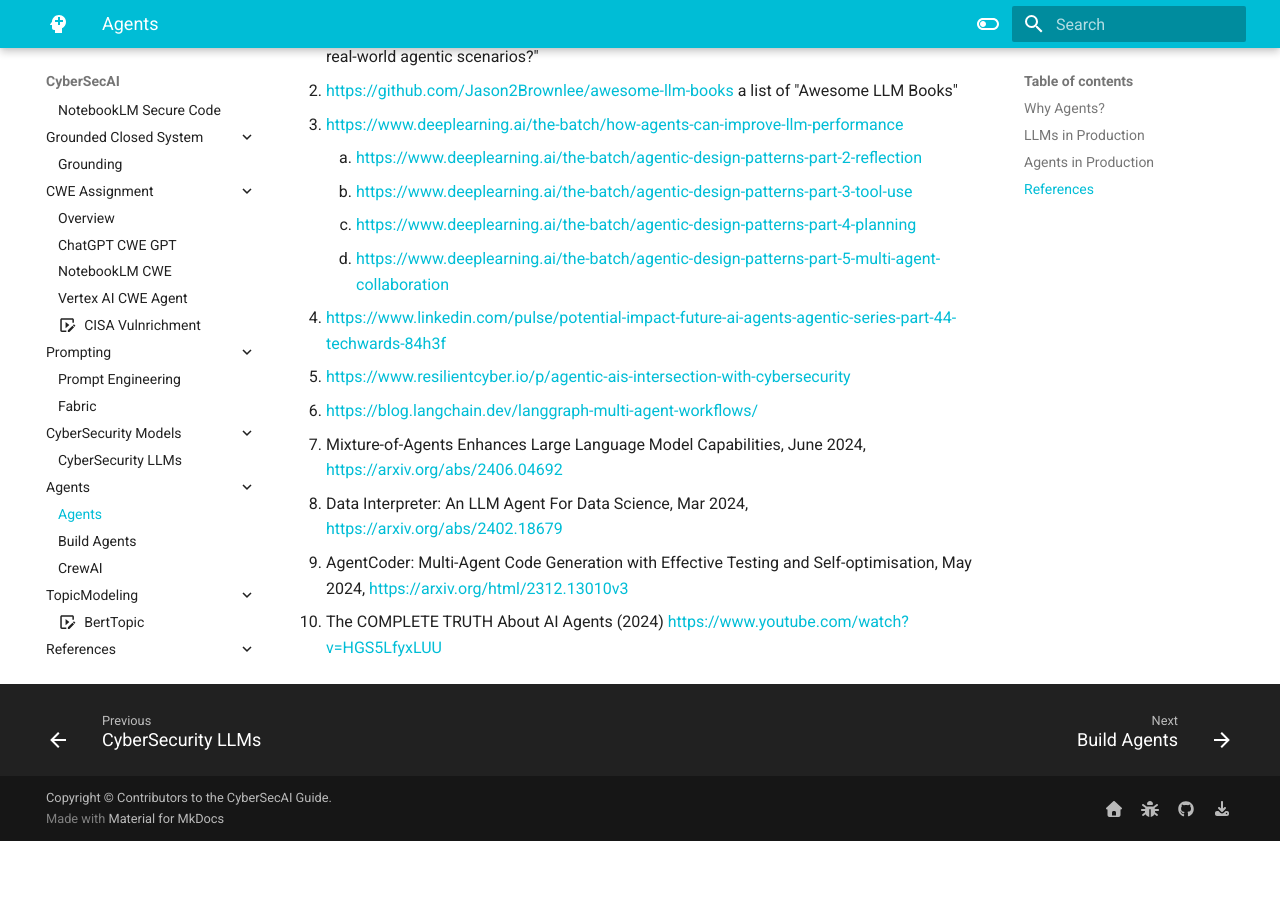
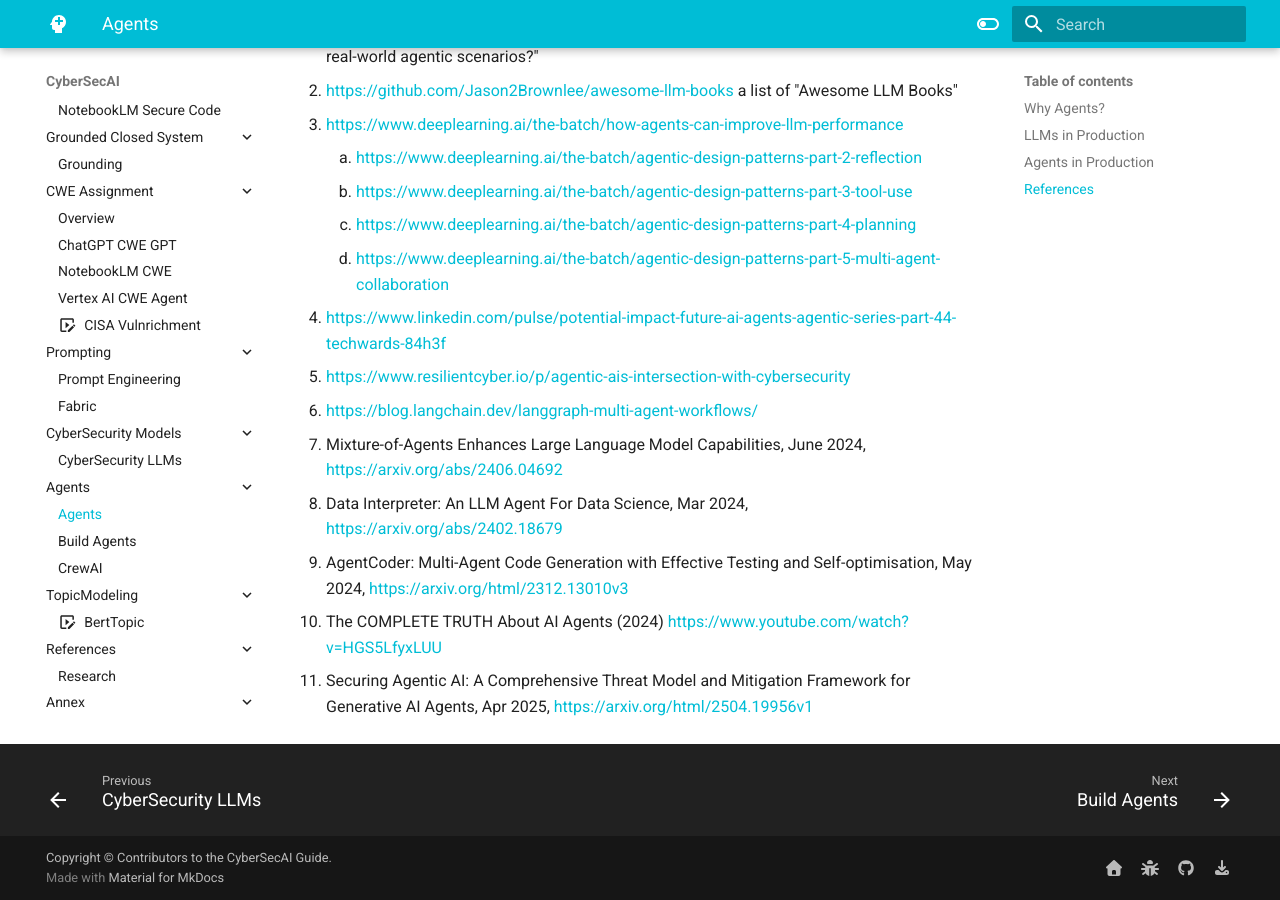
Before and after one commit to CyberSecAI/CyberSecAI.github.io, an MkDocs documentation site: the page built from docs/agents/Agents.md, in a window 1280 px wide and 900 px high, scrolled down 2705 px. Built offline with MkDocs 1.6.1 and Material for MkDocs 9.7.7, drawn with Linux system fonts in a browser that asks for light colours; comment, search, counter and statistics services are not loaded; before the commit the page ends 3546 px from its top, so only the background shows below that.

Commit message:
add agent ref

```diff
--- a/docs/agents/Agents.md
+++ b/docs/agents/Agents.md
@@ -87,3 +87,4 @@
  8. Data Interpreter: An LLM Agent For Data Science, Mar 2024, https://arxiv.org/abs/2402.18679
  9.  AgentCoder: Multi-Agent Code Generation with Effective Testing and Self-optimisation, May 2024, https://arxiv.org/html/2312.13010v3
  10. The COMPLETE TRUTH About AI Agents (2024) https://www.youtube.com/watch?v=HGS5LfyxLUU
+ 11. Securing Agentic AI: A Comprehensive Threat Model and Mitigation Framework for Generative AI Agents, Apr 2025, https://arxiv.org/html/2504.19956v1
```
